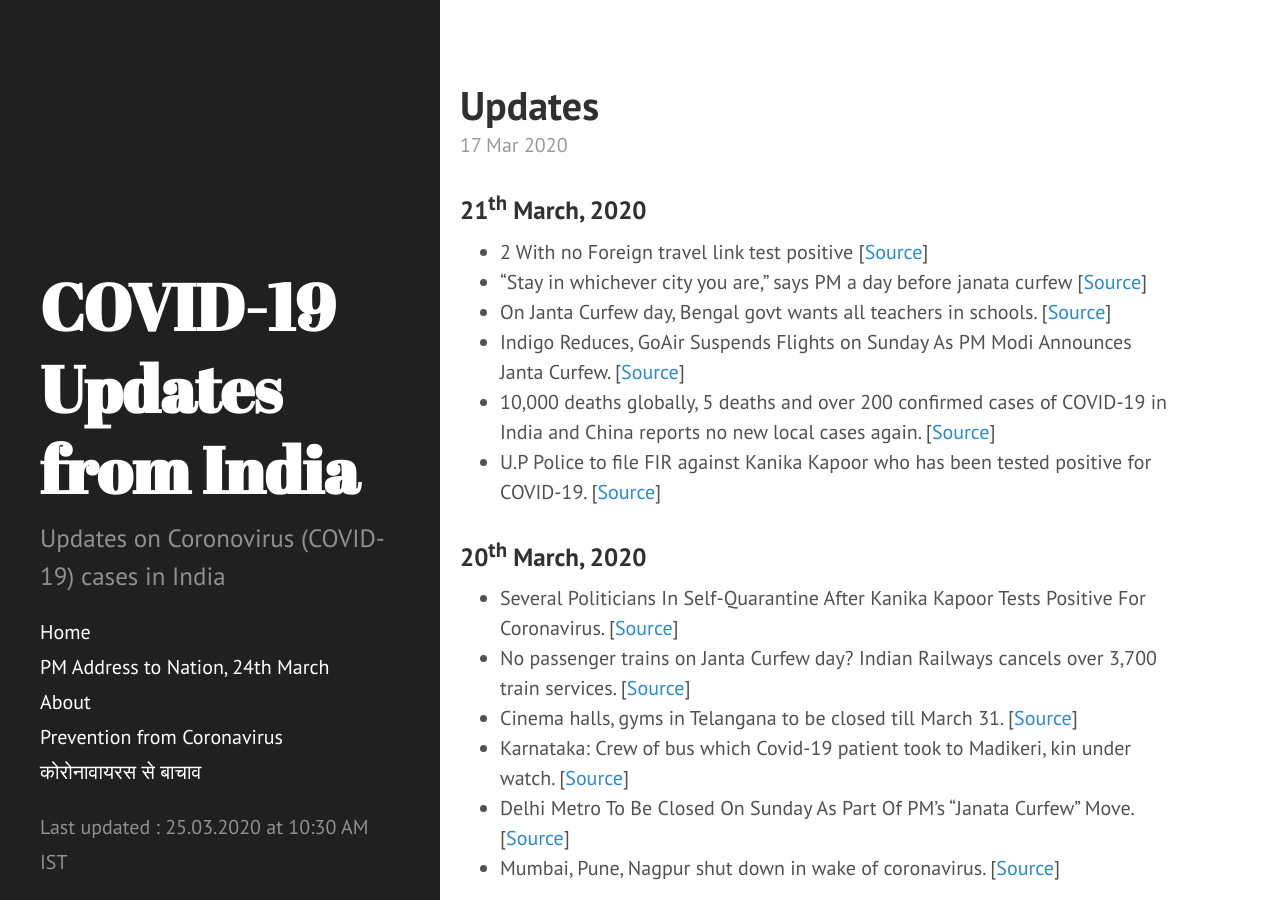
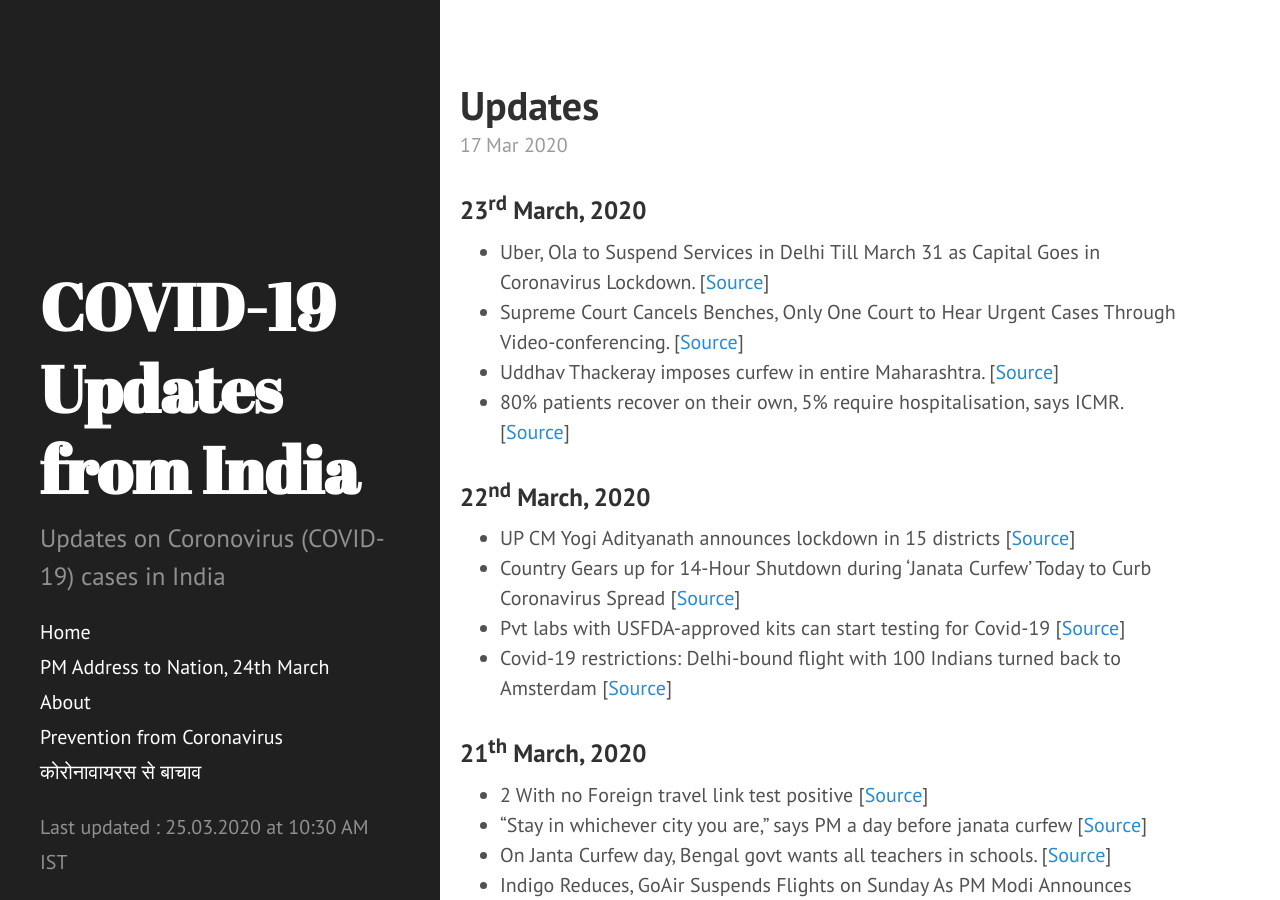
Before and after one commit to bhooraj/covid19updates-india, a Jekyll site: the page built from _posts/2020-03-17-Updates.md, in a window 1280 px wide and 900 px high. Built offline with Jekyll 4.4.1, drawn with Linux system fonts in a browser that asks for light colours.

Commit message:
Update 2020-03-17-Updates.md

```diff
--- a/_posts/2020-03-17-Updates.md
+++ b/_posts/2020-03-17-Updates.md
@@ -1,6 +1,18 @@
 ---
 layout: post
 ---
+### 23<sup>rd</sup> March, 2020
+- Uber, Ola to Suspend Services in Delhi Till March 31 as Capital Goes in Coronavirus Lockdown. [[Source](https://www.news18.com/news/india/uber-ola-to-suspend-services-in-delhi-till-march-31-as-capital-goes-in-coronavirus-lockdown-2546895.html)]
+- Supreme Court Cancels Benches, Only One Court to Hear Urgent Cases Through Video-conferencing. [[Source](https://www.news18.com/news/india/coronavirus-supreme-court-cancels-benches-only-one-court-to-hear-urgent-cases-through-video-conferencing-2546881.html)]
+- Uddhav Thackeray imposes curfew in entire Maharashtra. [[Source](https://economictimes.indiatimes.com/news/politics-and-nation/uddhav-thackeray-imposes-curfew-in-entire-maharashtra/articleshow/74775886.cms)]
+- 80% patients recover on their own, 5% require hospitalisation, says ICMR. [[Source](https://www.moneycontrol.com/news/trends/health-trends/coronavirus-pandemic-80-patients-recover-on-their-own-5-require-hospitalisation-says-icmr-5060481.html)]
+
+### 22<sup>nd</sup> March, 2020
+- UP CM Yogi Adityanath announces lockdown in 15 districts [[Source](https://www.indiatoday.in/india/story/coronavirus-india-up-cm-yogi-adityanath-announces-lockdown-districts-1658470-2020-03-22)]
+- Country Gears up for 14-Hour Shutdown during 'Janata Curfew' Today to Curb Coronavirus Spread [[Source](https://www.news18.com/news/india/coronavirus-pandemic-live-updates-coronavirus-outbreak-india-news-covid-19-gujarat-andhra-pradesh-kanika-kapoor-2545147.html)]
+- Pvt labs with USFDA-approved kits can start testing for Covid-19 [[Source](https://timesofindia.indiatimes.com/india/pvt-labs-with-usfda-approved-kits-can-start-testing-for-covid-19/articleshow/74754107.cms)]
+- Covid-19 restrictions: Delhi-bound flight with 100 Indians turned back to Amsterdam [[Source](https://www.livemint.com/news/india/covid-19-restrictions-delhi-bound-flight-with-100-indians-turned-back-to-amsterdam-11584808850846.html)]
+
 ### 21<sup>th</sup> March, 2020
 - 2 With no Foreign travel link test positive [[Source](https://www.ndtv.com/india-news/coronavirus-india-update-covid-19-cases-rise-to-258-in-india-after-biggest-single-day-spike-2198376)]
 - "Stay in whichever city you are," says PM a day before janata curfew [[Source](https://www.ndtv.com/india-news/pm-modi-day-before-janata-curfew-over-coronavirus-says-request-you-to-stay-in-whichever-city-you-are-2198580)]
```
